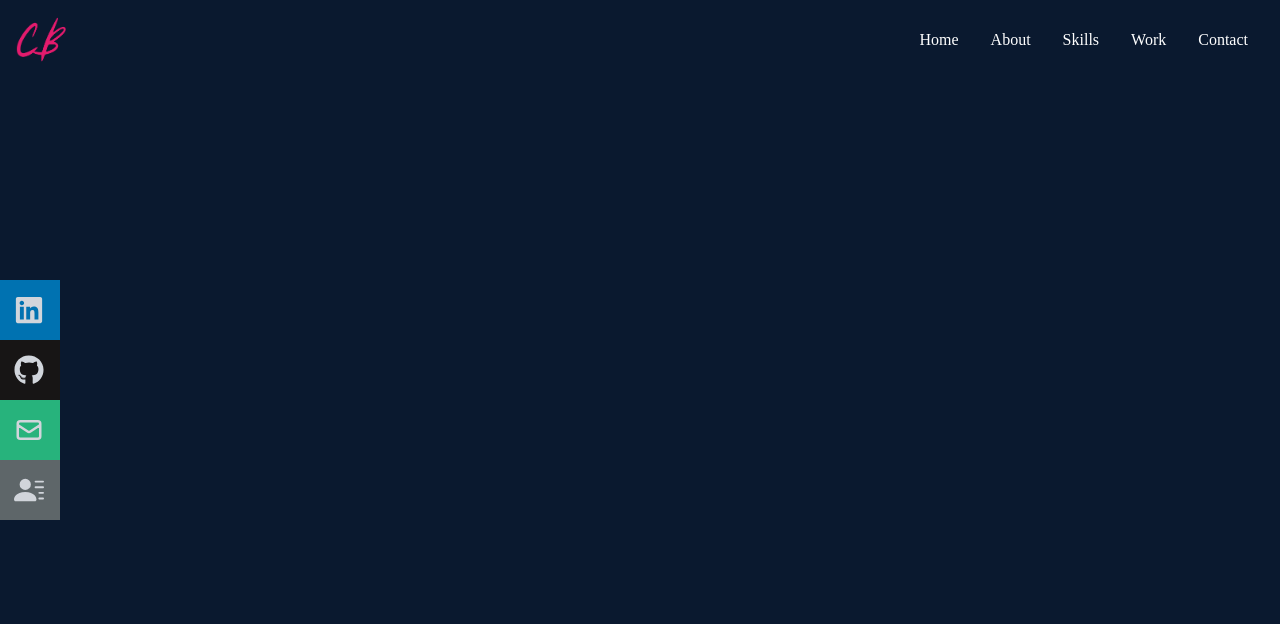
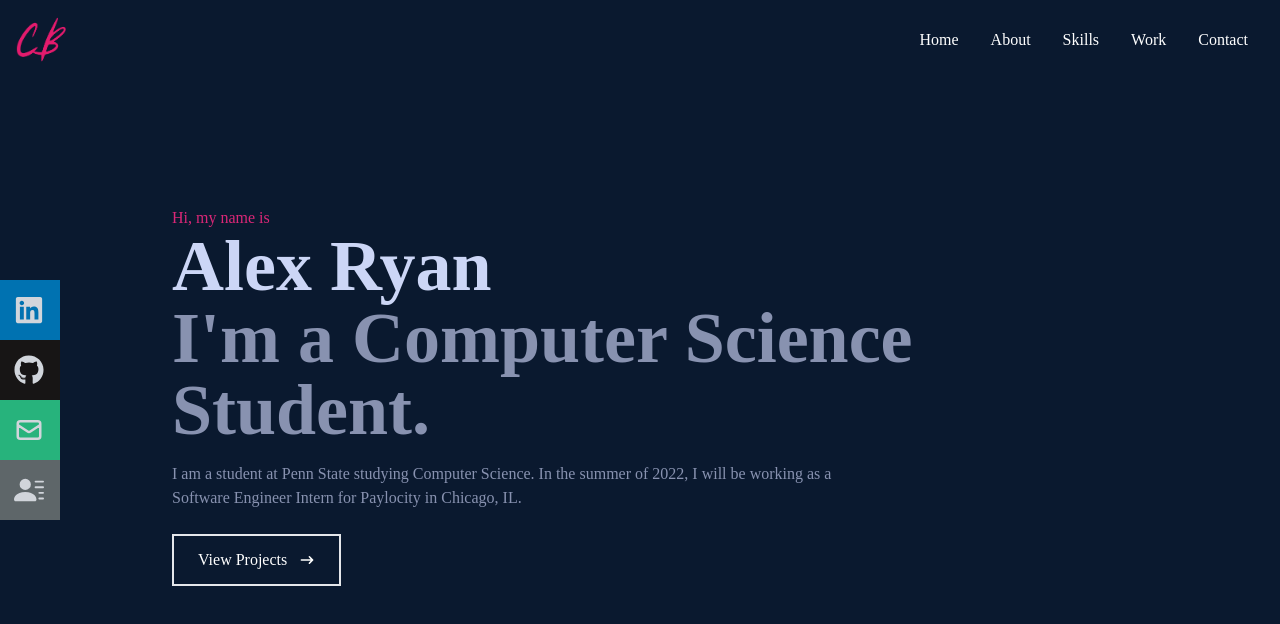
Before and after one commit to alexryan15/alexryan.pro, a React (Create React App) app: page / in a window 1280 px wide. Shown: the top 624 px of the page. Built offline with nearby package versions, Linux system fonts and the light colour scheme.

Commit message:
updated home page

```diff
--- a/package.json
+++ b/package.json
@@ -9,7 +9,7 @@
     "react": "^17.0.2",
     "react-dom": "^17.0.2",
     "react-icons": "^4.3.1",
-    "react-scripts": "5.0.0",
+    "react-scripts": "^5.0.0",
     "web-vitals": "^2.1.4"
   },
   "scripts": {
--- a/src/components/Home.jsx
+++ b/src/components/Home.jsx
@@ -3,8 +3,20 @@
 
 const Home = () => {
   return (
-    <div className='w-full h-screen bg-[#0a192f]'>
+    <div name='home' className='w-full h-screen bg-[#0a192f]'>
 
+      {/* Container */}
+      <div className='max-w-[1000px] mx-auto px-8 flex flex-col justify-center h-full'>
+        <p className='text-pink-600'>Hi, my name is</p>
+        <h1 className='text-4xl sm:text-7xl font-bold text-[#ccd6f6]'>Alex Ryan</h1>
+        <h2 className='text-4xl sm:text-7xl font-bold text-[#8892b0]'>I'm a Computer Science Student.</h2>
+        <p className='text-[#8892b0] py-4 max-w-[700px] '>I am a student at Penn State studying Computer Science. In the summer of 2022,
+          I will be working as a Software Engineer Intern for Paylocity in Chicago, IL.
+        </p>
+        <div>
+          <button className='text-white border-2 px-6 py-3 my-2 flex items-center hover:bg-pink-600 hover:border-pink-600'>View Projects <HiArrowNarrowRight className='ml-3'/></button>
+        </div>
+      </div>
     </div>
   )
 }
--- a/src/components/Navbar.jsx
+++ b/src/components/Navbar.jsx
@@ -1,5 +1,5 @@
 import React, {useState} from 'react'
-import {FaBars, FaTimes, FaGithub, FaLinkedin, FaFacebook} from 'react-icons/fa'
+import {FaBars, FaTimes, FaGithub, FaLinkedin} from 'react-icons/fa'
 import {HiOutlineMail} from 'react-icons/hi'
 import {BsFillPersonLinesFill} from 'react-icons/bs'
 import Logo from '../assets/logo.png'
```
Also changed, not shown: 1 other file (tests, documents, lock files or other folders).
